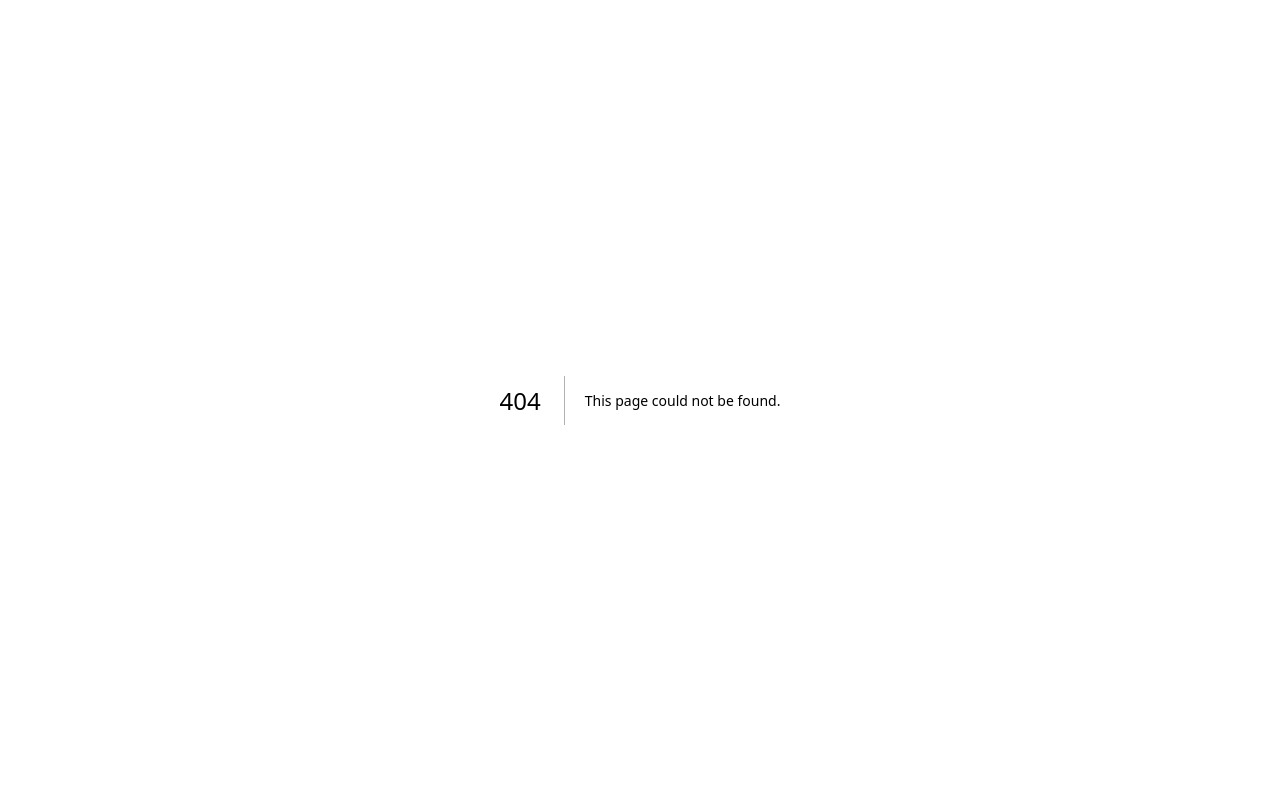
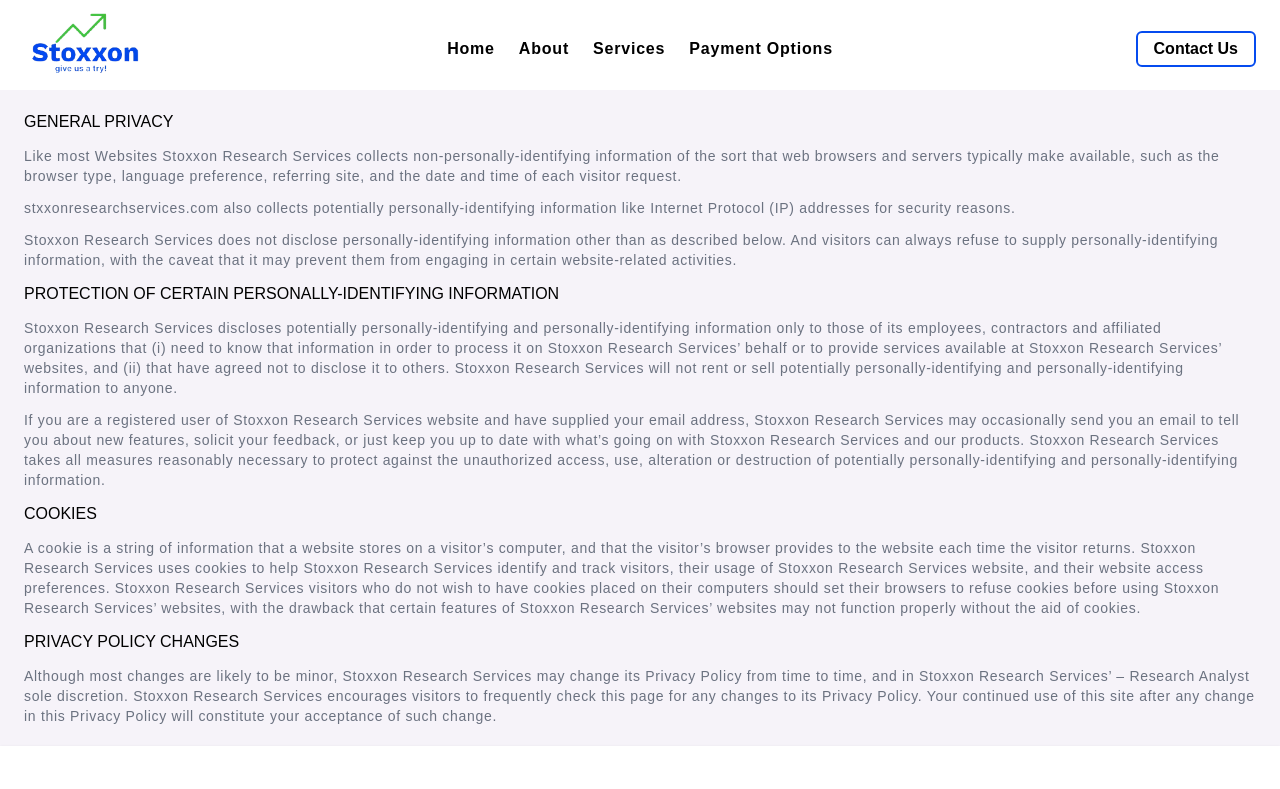
Before and after one commit to Coader-Sasmi/stoxxon, a Next.js app: page /privacy in a window 1280 px wide. Before the commit this address had no page. Shown: the top 789 px of the page. Built offline with nearby package versions, Linux system fonts and the light colour scheme.

Commit message:
Privacy page done

```diff
--- a/src/app/layouts/Footer.tsx
+++ b/src/app/layouts/Footer.tsx
@@ -11,15 +11,15 @@
     list: [
       {
         title: "Term & Conditions",
-        path: "/",
+        path: "/term",
       },
       {
         title: "Privacy Policy",
-        path: "/",
+        path: "/privacy",
       },
       {
         title: "Cancellation & Refund Policy",
-        path: "/",
+        path: "/cancelation",
       },
     ],
   },
@@ -90,9 +90,10 @@
                 <ul className="flex flex-col ">
                   {curElm.list.map((curElm, index) => (
                     <li
-                      className="mt-4 flex w-fit cursor-pointer list-none items-center  common-transition hover:text-secondary"
+                      className="mt-4 flex w-fit cursor-pointer list-none items-center common-transition hover:text-primary hover:underline"
                       key={index}
                     >
+                      <Link href={curElm?.path}>
                         <div className="flex items-center">
                           <ChevronRight />
 
@@ -100,6 +101,7 @@
                             {curElm.title}
                           </p>
                         </div>
+                      </Link>
                     </li>
                   ))}
                 </ul>
--- /dev/null
+++ b/src/app/privacy/page.tsx
@@ -0,0 +1,75 @@
+import PublicLayout from "../layouts";
+
+export default function Page() {
+  return (
+    <PublicLayout>
+      <div className="main-container py-5 flex flex-col gap-3 bg-purple-900/5">
+        <h1 className="">GENERAL PRIVACY</h1>
+        <p className="text-gray-500 text-sm tracking-wider font-thin">
+          Like most Websites Stoxxon Research Services collects
+          non-personally-identifying information of the sort that web browsers
+          and servers typically make available, such as the browser type,
+          language preference, referring site, and the date and time of each
+          visitor request.
+        </p>
+        <p className="text-gray-500 text-sm tracking-wider font-thin">
+          stxxonresearchservices.com also collects potentially
+          personally-identifying information like Internet Protocol (IP)
+          addresses for security reasons.
+        </p>
+        <p className="text-gray-500 text-sm tracking-wider font-thin">
+          Stoxxon Research Services does not disclose personally-identifying
+          information other than as described below. And visitors can always
+          refuse to supply personally-identifying information, with the caveat
+          that it may prevent them from engaging in certain website-related
+          activities.
+        </p>
+        <h1>PROTECTION OF CERTAIN PERSONALLY-IDENTIFYING INFORMATION</h1>
+        <p className="text-gray-500 text-sm tracking-wider font-thin">
+          Stoxxon Research Services discloses potentially personally-identifying
+          and personally-identifying information only to those of its employees,
+          contractors and affiliated organizations that (i) need to know that
+          information in order to process it on Stoxxon Research Services’
+          behalf or to provide services available at Stoxxon Research Services’
+          websites, and (ii) that have agreed not to disclose it to others.
+          Stoxxon Research Services will not rent or sell potentially
+          personally-identifying and personally-identifying information to
+          anyone.
+        </p>
+        <p className="text-gray-500 text-sm tracking-wider font-thin">
+          If you are a registered user of Stoxxon Research Services website and
+          have supplied your email address, Stoxxon Research Services may
+          occasionally send you an email to tell you about new features, solicit
+          your feedback, or just keep you up to date with what’s going on with
+          Stoxxon Research Services and our products. Stoxxon Research Services
+          takes all measures reasonably necessary to protect against the
+          unauthorized access, use, alteration or destruction of potentially
+          personally-identifying and personally-identifying information.
+        </p>
+        <h1>COOKIES</h1>
+        <p className="text-gray-500 text-sm tracking-wider font-thin">
+          A cookie is a string of information that a website stores on a
+          visitor’s computer, and that the visitor’s browser provides to the
+          website each time the visitor returns. Stoxxon Research Services uses
+          cookies to help Stoxxon Research Services identify and track visitors,
+          their usage of Stoxxon Research Services website, and their website
+          access preferences. Stoxxon Research Services visitors who do not wish
+          to have cookies placed on their computers should set their browsers to
+          refuse cookies before using Stoxxon Research Services’ websites, with
+          the drawback that certain features of Stoxxon Research Services’
+          websites may not function properly without the aid of cookies.
+        </p>
+        <h1>PRIVACY POLICY CHANGES</h1>
+        <p className="text-gray-500 text-sm tracking-wider font-thin">
+          Although most changes are likely to be minor, Stoxxon Research
+          Services may change its Privacy Policy from time to time, and in
+          Stoxxon Research Services’ – Research Analyst sole discretion. Stoxxon
+          Research Services encourages visitors to frequently check this page
+          for any changes to its Privacy Policy. Your continued use of this site
+          after any change in this Privacy Policy will constitute your
+          acceptance of such change.
+        </p>
+      </div>
+    </PublicLayout>
+  );
+}
```
Lines whose indentation alone changed are shown as unchanged.
